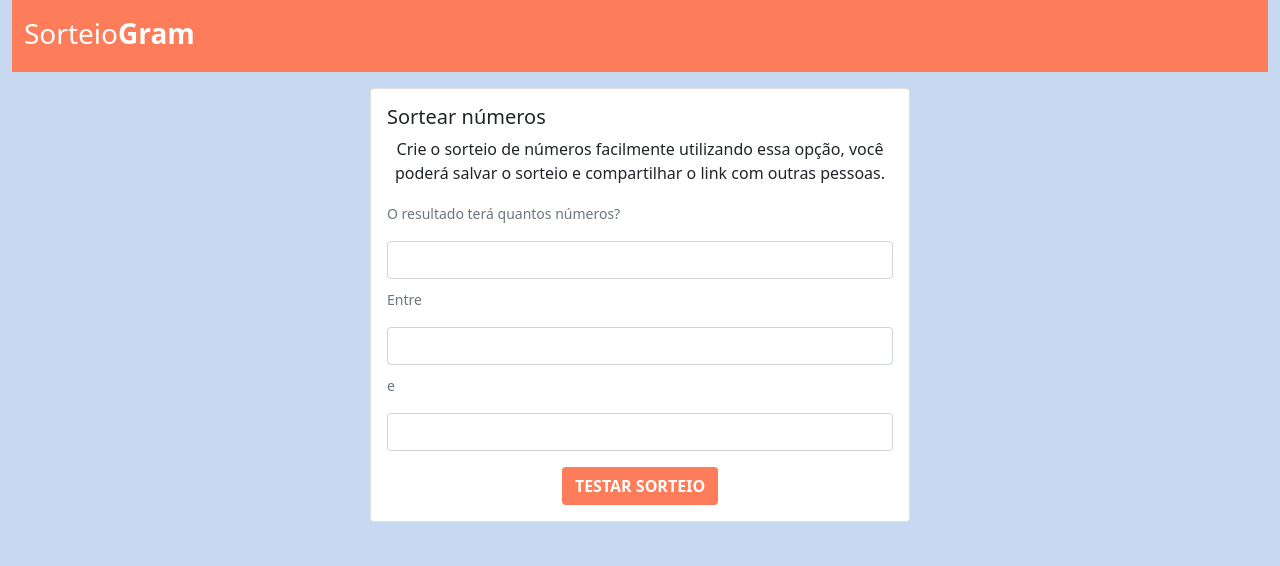
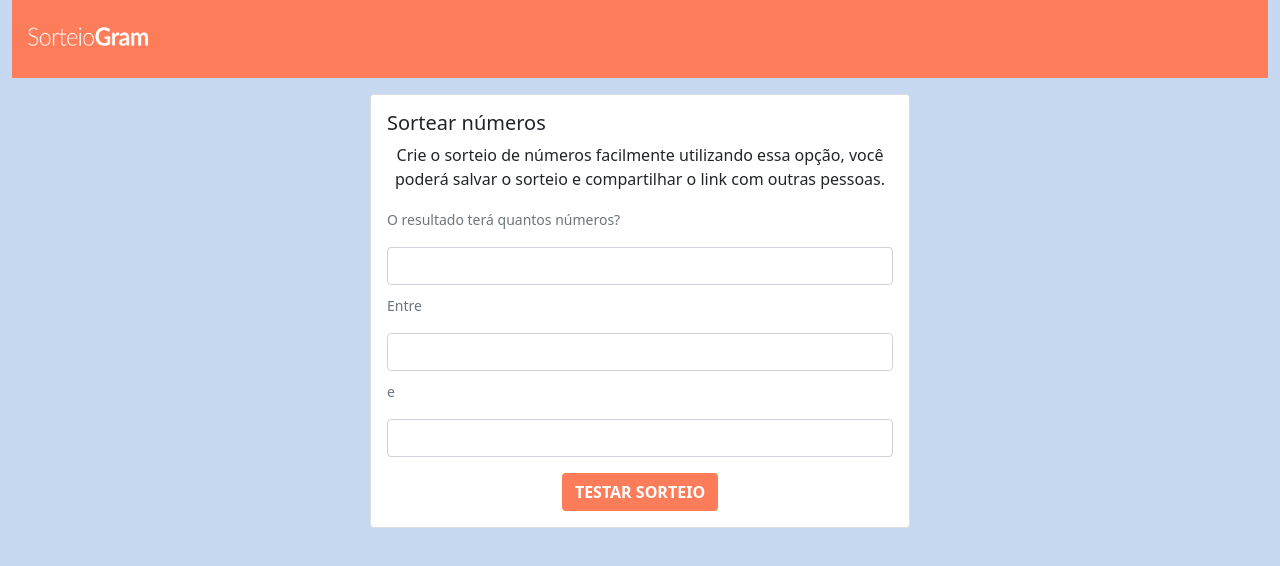
Before and after one commit to hantonny/dashboard, a Next.js app: page / in a window 1280 px wide. Shown: the top 566 px of the page. Built offline with nearby package versions, Linux system fonts and the light colour scheme.

Commit message:
Imagem na Logo

```diff
--- a/package.json
+++ b/package.json
@@ -11,6 +11,7 @@
   "dependencies": {
     "bootstrap": "^5.0.2",
     "next": "11.0.1",
+    "next-images": "^1.8.1",
     "now": "^21.0.1",
     "react": "17.0.2",
     "react-bootstrap": "^1.6.1",
--- a/src/pages/index.tsx
+++ b/src/pages/index.tsx
@@ -1,4 +1,8 @@
 import React, { useState } from 'react';
+import Image from 'next/image'
+
+import img from '../../public/sorteiogram.logo.png'
+
 
 export default function Home() {
   const numbers = [];
@@ -29,8 +33,12 @@ export default function Home() {
   return (
     <div className="container-fluid">
       <nav className="navbar navbar-expand-lg" style={{ backgroundColor: '#fd7c59' }}>
-        <div className="container-fluid">
-          <h1 className="navbar-brand text-white fs-3"><span className="fst-normal">Sorteio</span><span className="fw-bold fs-2"><small>Gram</small></span></h1>
+        <div className="navbar-brand p-3">
+          <Image
+            src={img}
+            width={120}
+            height={19}
+          />
         </div>
       </nav>
       <div className="row">
@@ -51,7 +59,7 @@ export default function Home() {
                     <button type="button" className="btn text-white fw-bold" style={{ backgroundColor: '#fd7c59' }} onClick={() => handleResult()}>TESTAR SORTEIO </button>
                   </div>
                 </div>
-                {!result ? '' : <p className="p-2 fs-6 text-center mt-2 fw-bold">Resultado: <span className="text-muted fs-5">{result}</span></p>}
+                {!result ? '' : <p className="p-2 fs-6 text-center mt-1 fw-bold">Resultado: <br /><span className="text-muted fs-5">{result}</span></p>}
               </div>
             </div>
           </div>
```
Also changed, not shown: public/sorteiogram.logo.png (added), 1 other file (tests, documents, lock files or other folders).
